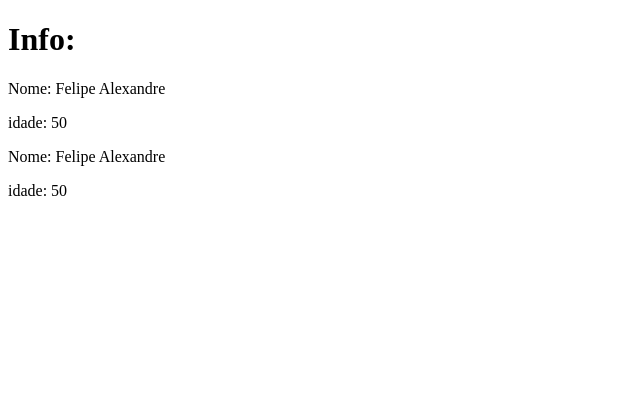
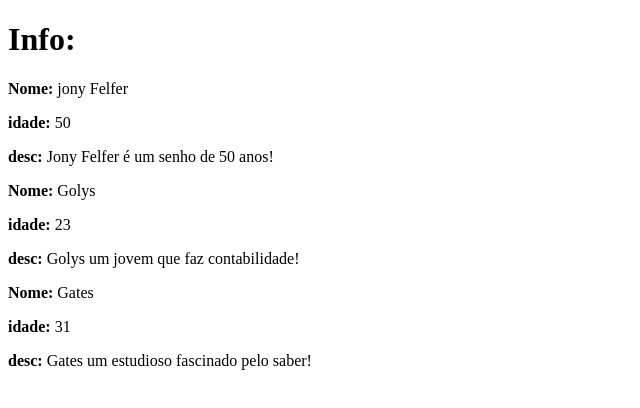
Before and after one commit to feh-franc0/Desafio-To-Do-Rocketseat, a React (Vite) app: page / in a window 1280 px wide. Shown: the top 408 px of the page, without its empty margins (0-640 px from the left). Built offline with nearby package versions, Linux system fonts and the light colour scheme.

Commit message:
Propriedades

```diff
--- a/src/App.jsx
+++ b/src/App.jsx
@@ -4,8 +4,21 @@ export function App() {
   return (
     <>
       <h1>Info:</h1>
-      <Post />
-      <Post />
+      <Post
+        name="jony Felfer"
+        years="50"
+        content="Jony Felfer é um senho de 50 anos!"
+      />
+      <Post
+        name="Golys"
+        years="23"
+        content="Golys um jovem que faz contabilidade!"
+      />
+      <Post
+        name="Gates"
+        years="31"
+        content="Gates um estudioso fascinado pelo saber!"
+      />
     </>
   )
 }
--- a/src/Post.jsx
+++ b/src/Post.jsx
@@ -1,8 +1,10 @@
-export function Post() {
+export function Post(props) {
+  console.log(props)
   return (
     <div>
-      <p>Nome: Felipe Alexandre</p>
-      <p>idade: 50</p>
+      <p><strong>Nome: </strong>{props.name}</p>
+      <p><strong>idade: </strong>{props.years}</p>
+      <p><strong>desc: </strong>{props.content}</p>
     </div>
   )
 }
```
